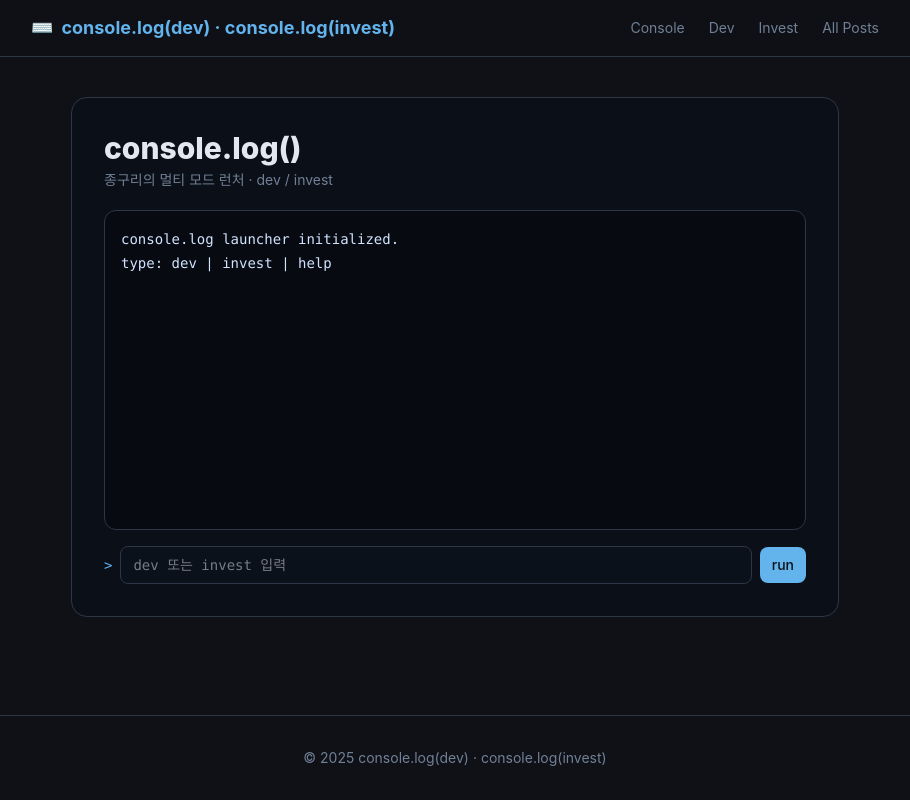
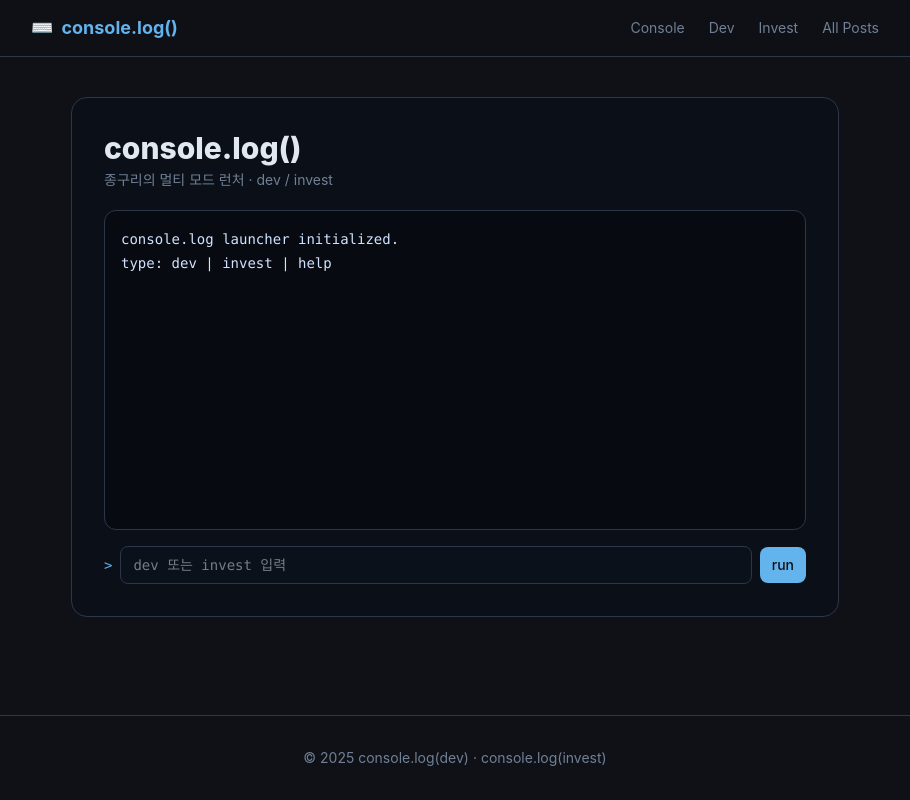
Before and after one commit to mje807/dev-blog, a Next.js app: page / in a window 1280 px wide. Shown: the whole page, without its empty margins (185-1095 px from the left). Built offline with nearby package versions, Linux system fonts and the light colour scheme.

Commit message:
fix(ui): route-aware header brand and visible console route transition

```diff
--- a/app/layout.tsx
+++ b/app/layout.tsx
@@ -1,7 +1,7 @@
 import type { Metadata } from 'next';
 import './globals.css';
-import Link from 'next/link';
 import ThemeController from '@/components/ThemeController';
+import SiteHeader from '@/components/SiteHeader';
 
 export const metadata: Metadata = {
   title: 'console.log(dev) / console.log(invest)',
@@ -14,40 +14,12 @@ export const metadata: Metadata = {
   },
 };
 
-const navLinks = [
-  { href: '/', label: 'Console' },
-  { href: '/dev', label: 'Dev' },
-  { href: '/invest', label: 'Invest' },
-  { href: '/blog', label: 'All Posts' },
-];
-
 export default function RootLayout({ children }: { children: React.ReactNode }) {
   return (
     <html lang="ko">
       <body className="min-h-screen flex flex-col">
         <ThemeController />
-        {/* Header */}
-        <header className="sticky top-0 z-50 border-b backdrop-blur-md" style={{ borderColor: 'var(--border)', backgroundColor: 'var(--header-bg)' }}>
-          <div className="max-w-4xl mx-auto px-6 h-14 flex items-center justify-between">
-            <Link href="/" className="flex items-center gap-2 font-bold text-lg" style={{ color: 'var(--accent)' }}>
-              <span>⌨️</span>
-              <span>console.log(dev) · console.log(invest)</span>
-            </Link>
-            <nav className="flex items-center gap-6">
-              {navLinks.map(link => (
-                <Link
-                  key={link.href}
-                  href={link.href}
-                  className="text-sm transition-colors"
-                  style={{ color: 'var(--text-muted)' }}
-                >
-                  {link.label}
-                </Link>
-              ))}
-            </nav>
-          </div>
-        </header>
-
+        <SiteHeader />
         {/* Main */}
         <main className="flex-1 max-w-4xl mx-auto w-full px-6 py-10">
           {children}
--- a/app/page.tsx
+++ b/app/page.tsx
@@ -3,12 +3,13 @@
 import { useState } from 'react';
 import { useRouter } from 'next/navigation';
 
-type Mode = 'idle' | 'routing';
+type Phase = 'idle' | 'routing';
 
 export default function ConsoleLauncherPage() {
   const router = useRouter();
   const [input, setInput] = useState('');
-  const [mode, setMode] = useState<Mode>('idle');
+  const [phase, setPhase] = useState<Phase>('idle');
+  const [target, setTarget] = useState<'dev' | 'invest' | null>(null);
   const [logs, setLogs] = useState<string[]>([
     'console.log launcher initialized.',
     'type: dev | invest | help',
@@ -16,11 +17,7 @@ export default function ConsoleLauncherPage() {
 
   const runCommand = (raw: string) => {
     const cmd = raw.trim().toLowerCase();
-    const normalized = cmd
-      .replace('console.log(', '')
-      .replace(')', '')
-      .replace(/['"`]/g, '')
-      .trim();
+    const normalized = cmd.replace('console.log(', '').replace(')', '').replace(/[\'"`]/g, '').trim();
 
     setLogs((prev) => [...prev, `> ${raw}`]);
 
@@ -31,9 +28,10 @@ export default function ConsoleLauncherPage() {
     }
 
     if (normalized === 'dev' || normalized === 'invest') {
+      setTarget(normalized);
       setLogs((prev) => [...prev, `routing to console.log(${normalized}) ...`]);
-      setMode('routing');
-      setTimeout(() => router.push(`/${normalized}`), 420);
+      setPhase('routing');
+      setTimeout(() => router.push(`/${normalized}`), 620);
       return;
     }
 
@@ -41,8 +39,9 @@ export default function ConsoleLauncherPage() {
   };
 
   return (
+    <div className="relative">
       <div
-      className={`transition-all duration-500 ${mode === 'routing' ? 'opacity-0 -translate-y-2 scale-[0.99]' : 'opacity-100 translate-y-0 scale-100'}`}
+        className={`transition-all duration-500 ${phase === 'routing' ? 'opacity-0 -translate-y-3 scale-[0.985]' : 'opacity-100 translate-y-0 scale-100'}`}
       >
         <div className="mx-auto max-w-3xl rounded-2xl border p-6 md:p-8" style={{ borderColor: 'var(--border)', backgroundColor: '#0b0f17' }}>
           <div className="mb-5">
@@ -60,7 +59,7 @@ export default function ConsoleLauncherPage() {
             className="mt-4 flex items-center gap-2"
             onSubmit={(e) => {
               e.preventDefault();
-            if (!input.trim()) return;
+              if (!input.trim() || phase === 'routing') return;
               const raw = input;
               setInput('');
               runCommand(raw);
@@ -69,6 +68,7 @@ export default function ConsoleLauncherPage() {
             <span className="text-sm font-mono" style={{ color: 'var(--accent)' }}>{'>'}</span>
             <input
               autoFocus
+              disabled={phase === 'routing'}
               value={input}
               onChange={(e) => setInput(e.target.value)}
               placeholder="dev 또는 invest 입력"
@@ -85,5 +85,20 @@ export default function ConsoleLauncherPage() {
           </form>
         </div>
       </div>
+
+      <div
+        className={`pointer-events-none absolute inset-0 rounded-2xl flex items-center justify-center transition-all duration-500 ${phase === 'routing' ? 'opacity-100' : 'opacity-0'}`}
+        style={{ background: target === 'invest' ? 'rgba(248,250,252,0.75)' : 'rgba(15,17,23,0.75)' }}
+      >
+        <div className="text-center">
+          <div className="text-sm font-mono mb-3" style={{ color: target === 'invest' ? '#0f172a' : '#e2e8f0' }}>
+            switching theme → {target ? `console.log(${target})` : ''}
+          </div>
+          <div className="w-56 h-1.5 rounded-full overflow-hidden" style={{ background: target === 'invest' ? '#cbd5e1' : '#334155' }}>
+            <div className={`h-full ${phase === 'routing' ? 'w-full' : 'w-0'} transition-all duration-500`} style={{ background: target === 'invest' ? '#2563eb' : '#63b3ed' }} />
+          </div>
+        </div>
+      </div>
+    </div>
   );
 }
--- /dev/null
+++ b/components/SiteHeader.tsx
@@ -0,0 +1,40 @@
+'use client';
+
+import Link from 'next/link';
+import { usePathname } from 'next/navigation';
+
+const navLinks = [
+  { href: '/', label: 'Console' },
+  { href: '/dev', label: 'Dev' },
+  { href: '/invest', label: 'Invest' },
+  { href: '/blog', label: 'All Posts' },
+];
+
+function getBrand(pathname: string) {
+  if (pathname.startsWith('/invest')) return 'console.log(invest)';
+  if (pathname.startsWith('/dev') || pathname.startsWith('/blog')) return 'console.log(dev)';
+  return 'console.log()';
+}
+
+export default function SiteHeader() {
+  const pathname = usePathname();
+  const brand = getBrand(pathname);
+
+  return (
+    <header className="sticky top-0 z-50 border-b backdrop-blur-md" style={{ borderColor: 'var(--border)', backgroundColor: 'var(--header-bg)' }}>
+      <div className="max-w-4xl mx-auto px-6 h-14 flex items-center justify-between">
+        <Link href="/" className="flex items-center gap-2 font-bold text-lg" style={{ color: 'var(--accent)' }}>
+          <span>⌨️</span>
+          <span>{brand}</span>
+        </Link>
+        <nav className="flex items-center gap-6">
+          {navLinks.map((link) => (
+            <Link key={link.href} href={link.href} className="text-sm transition-colors" style={{ color: 'var(--text-muted)' }}>
+              {link.label}
+            </Link>
+          ))}
+        </nav>
+      </div>
+    </header>
+  );
+}
```
Lines whose indentation alone changed are shown as unchanged.
